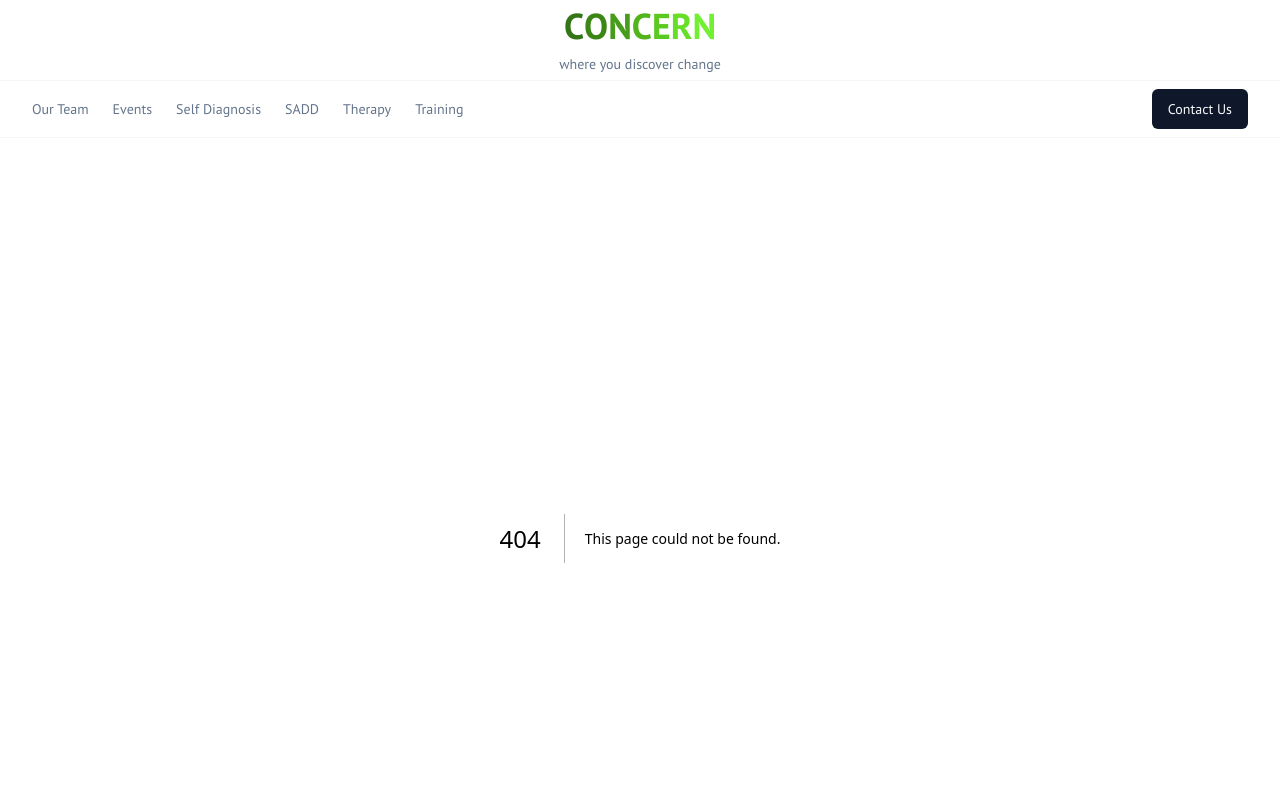
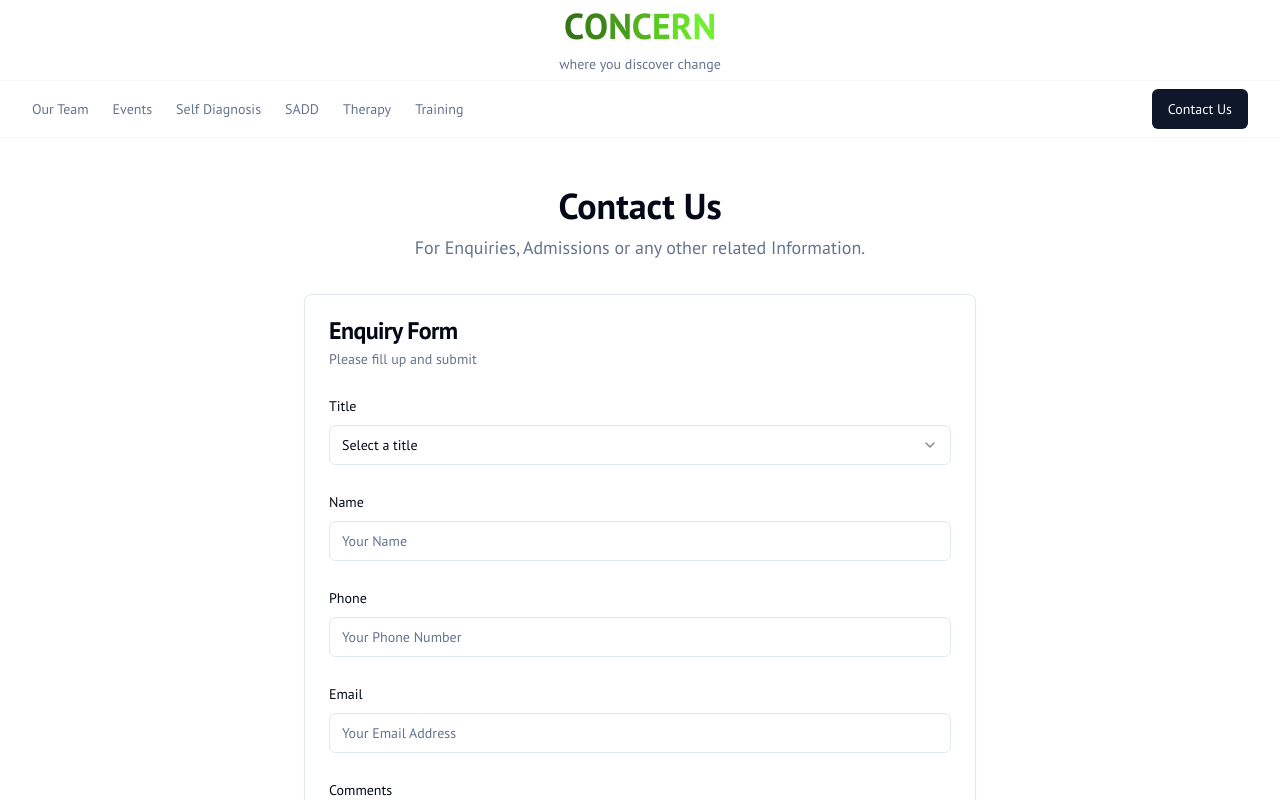
Before and after one commit to tanishpoddar/Concern-Website, a Next.js app: page /contact-us in a window 1280 px wide. Before the commit this address had no page. Shown: the top 800 px of the page. Built offline with nearby package versions, Linux system fonts and the light colour scheme.

Commit message:
changed-code-files

```diff
--- /dev/null
+++ b/src/app/contact-us/page.tsx
@@ -0,0 +1,169 @@
+'use client';
+
+import { zodResolver } from '@hookform/resolvers/zod';
+import { useForm } from 'react-hook-form';
+import { z } from 'zod';
+import { Button } from '@/components/ui/button';
+import {
+  Form,
+  FormControl,
+  FormField,
+  FormItem,
+  FormLabel,
+  FormMessage,
+} from '@/components/ui/form';
+import { Input } from '@/components/ui/input';
+import {
+  Select,
+  SelectContent,
+  SelectItem,
+  SelectTrigger,
+  SelectValue,
+} from '@/components/ui/select';
+import { Textarea } from '@/components/ui/textarea';
+import { useToast } from '@/hooks/use-toast';
+import { Card, CardContent, CardHeader, CardTitle, CardDescription } from '@/components/ui/card';
+
+const formSchema = z.object({
+  title: z.string().min(1, 'Title is required'),
+  name: z.string().min(2, {
+    message: 'Name must be at least 2 characters.',
+  }),
+  phone: z.string().min(10, {
+    message: 'Phone number must be at least 10 digits.',
+  }),
+  email: z.string().email({
+    message: 'Please enter a valid email address.',
+  }),
+  comments: z.string().min(10, {
+    message: 'Comments must be at least 10 characters.',
+  }),
+});
+
+export default function ContactUsPage() {
+  const { toast } = useToast();
+
+  const form = useForm<z.infer<typeof formSchema>>({
+    resolver: zodResolver(formSchema),
+    defaultValues: {
+      title: '',
+      name: '',
+      phone: '',
+      email: '',
+      comments: '',
+    },
+  });
+
+  async function onSubmit(values: z.infer<typeof formSchema>) {
+    // In a real application, you would send this data to your server
+    // For now, we'll just log it and show a success message.
+    console.log(values);
+    toast({
+      title: 'Form Submitted!',
+      description: 'Thank you for your enquiry. We will get back to you soon.',
+    });
+    form.reset();
+  }
+
+  return (
+    <div className="container mx-auto px-4 py-12 md:px-6">
+      <div className="mx-auto max-w-2xl space-y-8">
+        <div className="text-center">
+          <h1 className="text-4xl font-bold">Contact Us</h1>
+          <p className="mt-2 text-lg text-muted-foreground">
+            For Enquiries, Admissions or any other related Information.
+          </p>
+        </div>
+
+        <Card>
+            <CardHeader>
+                <CardTitle>Enquiry Form</CardTitle>
+                <CardDescription>Please fill up and submit</CardDescription>
+            </CardHeader>
+            <CardContent>
+                 <Form {...form}>
+                    <form onSubmit={form.handleSubmit(onSubmit)} className="space-y-6">
+                        <FormField
+                        control={form.control}
+                        name="title"
+                        render={({ field }) => (
+                            <FormItem>
+                            <FormLabel>Title</FormLabel>
+                            <Select onValueChange={field.onChange} defaultValue={field.value}>
+                                <FormControl>
+                                <SelectTrigger>
+                                    <SelectValue placeholder="Select a title" />
+                                </SelectTrigger>
+                                </FormControl>
+                                <SelectContent>
+                                <SelectItem value="Mr">Mr</SelectItem>
+                                <SelectItem value="Mrs">Mrs</SelectItem>
+                                <SelectItem value="Miss">Miss</SelectItem>
+                                <SelectItem value="Ms">Ms</SelectItem>
+                                </SelectContent>
+                            </Select>
+                            <FormMessage />
+                            </FormItem>
+                        )}
+                        />
+                        <FormField
+                        control={form.control}
+                        name="name"
+                        render={({ field }) => (
+                            <FormItem>
+                            <FormLabel>Name</FormLabel>
+                            <FormControl>
+                                <Input placeholder="Your Name" {...field} />
+                            </FormControl>
+                            <FormMessage />
+                            </FormItem>
+                        )}
+                        />
+                        <FormField
+                        control={form.control}
+                        name="phone"
+                        render={({ field }) => (
+                            <FormItem>
+                            <FormLabel>Phone</FormLabel>
+                            <FormControl>
+                                <Input placeholder="Your Phone Number" {...field} />
+                            </FormControl>
+                            <FormMessage />
+                            </FormItem>
+                        )}
+                        />
+                        <FormField
+                        control={form.control}
+                        name="email"
+                        render={({ field }) => (
+                            <FormItem>
+                            <FormLabel>Email</FormLabel>
+                            <FormControl>
+                                <Input placeholder="Your Email Address" {...field} />
+                            </FormControl>
+                            <FormMessage />
+                            </FormItem>
+                        )}
+                        />
+                        <FormField
+                        control={form.control}
+                        name="comments"
+                        render={({ field }) => (
+                            <FormItem>
+                            <FormLabel>Comments</FormLabel>
+                            <FormControl>
+                                <Textarea placeholder="Your comments or questions" className="min-h-[100px]" {...field} />
+                            </FormControl>
+                            <FormMessage />
+                            </FormItem>
+                        )}
+                        />
+                        <Button type="submit" className="w-full">Submit</Button>
+                    </form>
+                 </Form>
+            </CardContent>
+        </Card>
+      </div>
+    </div>
+  );
+}
```
